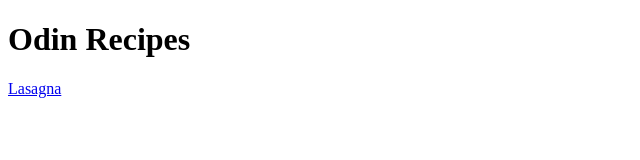
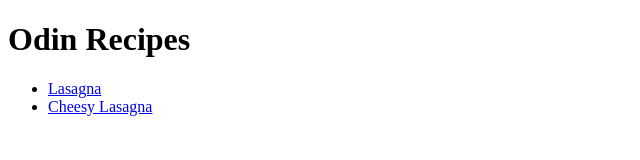
Before and after one commit to auccapuclla/odin-recipes, a plain HTML site: page index.html in a window 1280 px wide. Shown: the whole page, without its empty margins (0-640 px from the left). Drawn offline with Linux system fonts and the light colour scheme.

Commit message:
adding cheesy_lasagna.html and listed it on index.html. Also, titles were added for every recipe

```diff
--- a/index.html
+++ b/index.html
@@ -8,8 +8,9 @@
 </head>
 <body>
     <h1>Odin Recipes</h1>
-    <list>
-        <a href="recipes/lasagna.html">Lasagna</a>
-    </list>
+    <ul>
+        <li> <a href="recipes/lasagna.html">Lasagna</a> </li>
+        <li> <a href="recipes/cheesy_lasagna.html">Cheesy Lasagna</a> </li>
+    </ul>
 </body>
 </html>
```
Also changed, not shown: recipes/cheesy_lasagna.html (added, +14 -0 lines), recipes/lasagna.html (+1 -1 lines).
